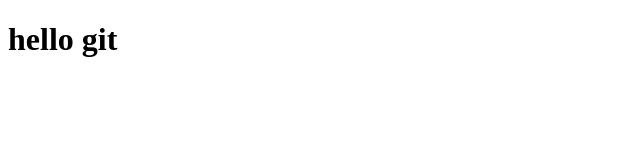
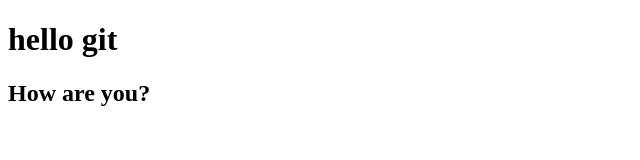
Before and after one commit to PariaMoslehi/test, a plain HTML site: page index.html in a window 1280 px wide. Shown: the whole page, without its empty margins (0-640 px from the left). Drawn offline with Linux system fonts and the light colour scheme.

Commit message:
add H2-1

```diff
--- a/index.html
+++ b/index.html
@@ -6,6 +6,6 @@
     <title>Document</title>
 </head>
 <body>
-   <h1>hello git</h1>
+   <h1>hello git </h1> <h2>How are you?</h2>
 </body>
 </html>
```
